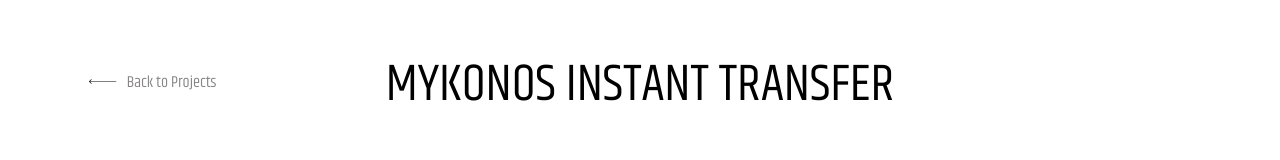
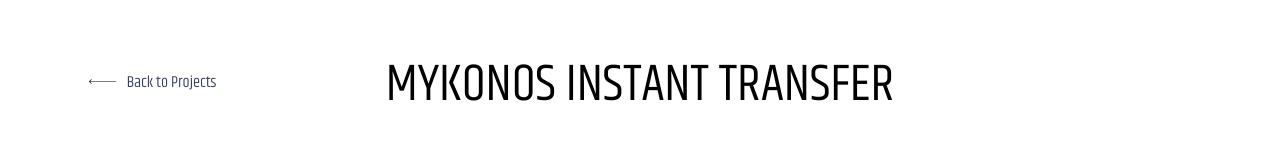
Before and after one commit to DionysisP/Portfolio, a React (Create React App) app: page /project/1 in a window 1280 px wide. In both pictures the pointer is over the link "Back to Projects". Shown: the part 136-296 px from the top of the page. Built offline with nearby package versions, Linux system fonts and the light colour scheme.

Commit message:
add style on hover

```diff
--- a/src/components/style/Project.module.css
+++ b/src/components/style/Project.module.css
@@ -4,6 +4,11 @@
 }
 .back a{
     color:#868484;
+    transition: 1s;
+}
+.back a:hover{
+    color:#384264;
+
 }
 
 
```
